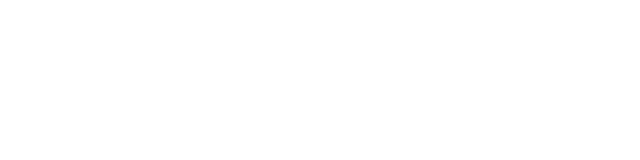
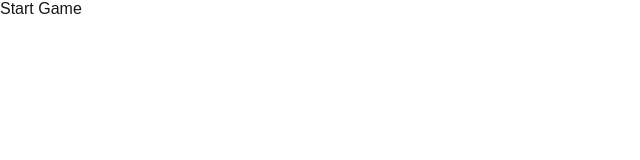
Before and after one commit to mattbegnoche/FEM-memory-game, a Next.js app: page /start-game in a window 1280 px wide. Shown: the top 160 px of the page, without its empty margins (0-640 px from the left). Built offline with nearby package versions, Linux system fonts and the light colour scheme.

Commit message:
Created start game text in component

```diff
--- a/src/app/start-game/page.tsx
+++ b/src/app/start-game/page.tsx
@@ -1,3 +1,3 @@
 export default function StartGame() {
-  return <div></div>;
+  return <div>Start Game</div>;
 }
```
